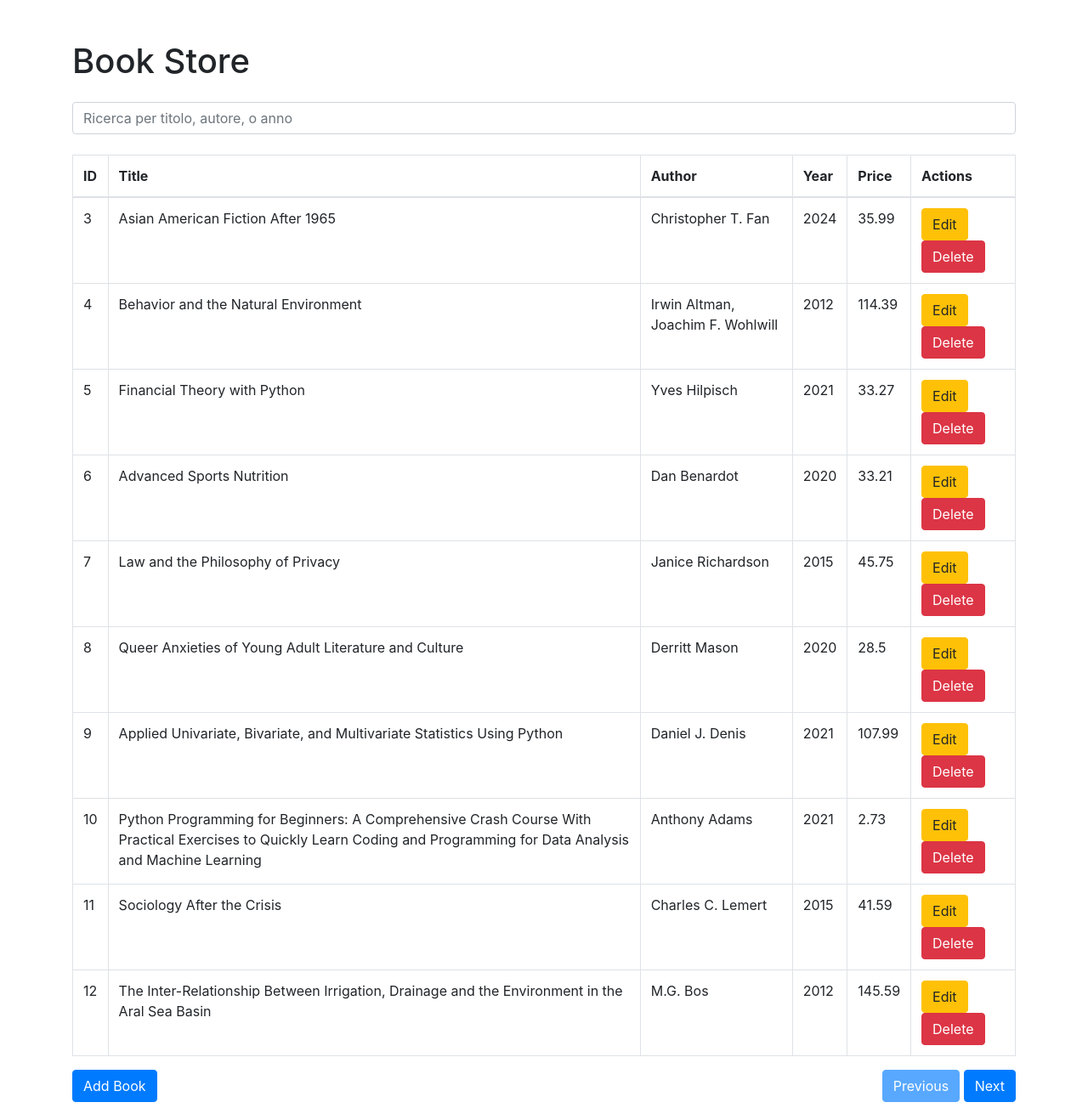
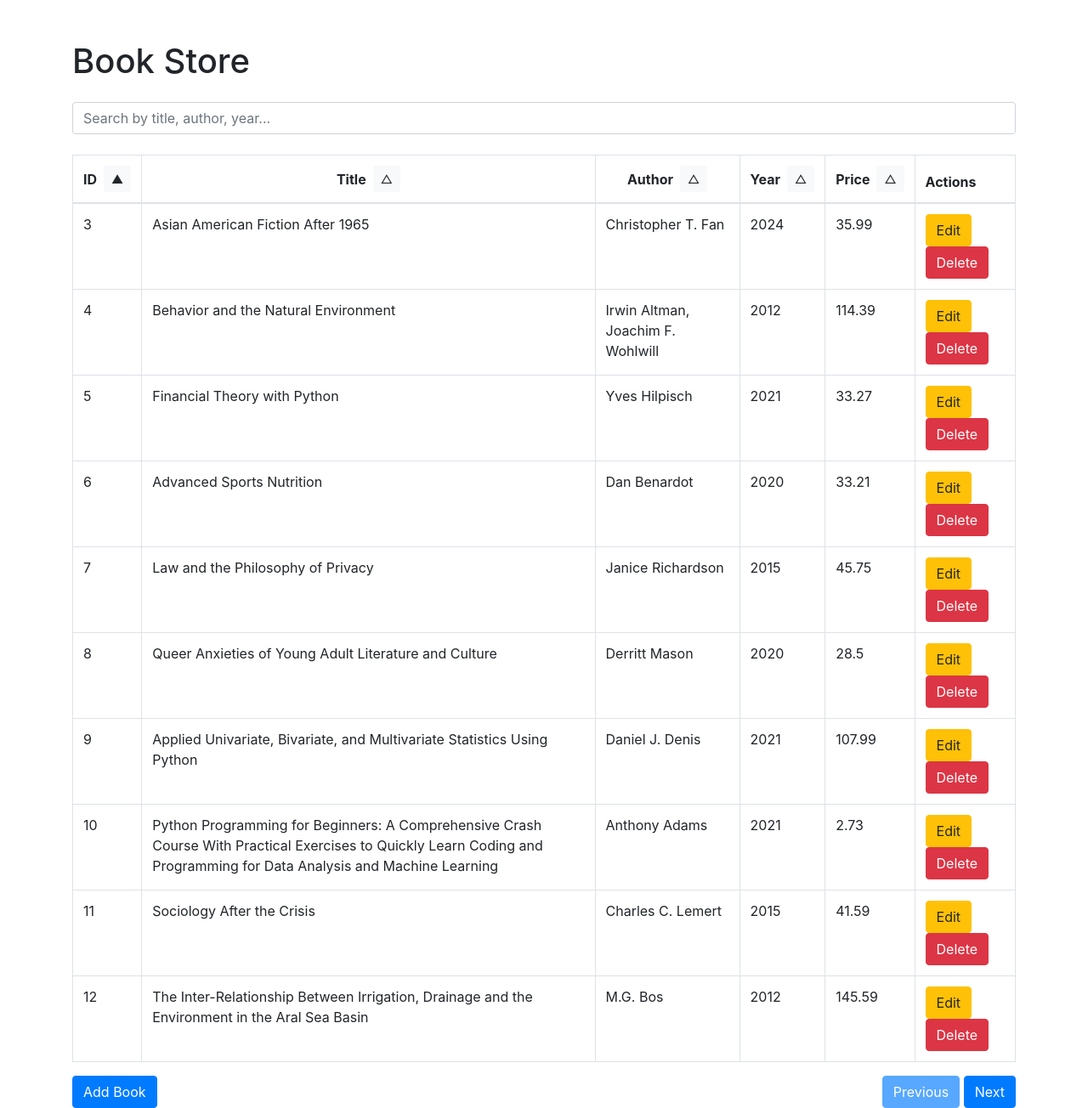
Before and after one commit to Sopralapanca/book-store-reply-challenge, a Flask app: page / in a window 1280 px wide. Shown: the whole page at 85% size. Run offline with Flask 3, Linux system fonts and the light colour scheme; data comes from the database, SQL or seed files in the repository; both versions use the stored data as it was after the commit; some libraries are stand-ins or nearby versions.

Commit message:
different typed of ordering, fixing edit and delete books

```diff
--- a/app.py
+++ b/app.py
@@ -56,20 +56,25 @@ def generate_summary_keywords_for_book(id):
 @app.route('/api/books', methods=['GET'])
 def get_books():
     page = request.args.get('page', 1, type=int)
-    per_page = 10
+    per_page = request.args.get('per_page', 10, type=int)
     offset = (page - 1) * per_page
     search_query = request.args.get('search', '')
+
+    sort_by = request.args.get('sort_by', 'id')
+    sort_order = request.args.get('sort_order', 'asc')
+
+    base_query = "SELECT * FROM books WHERE title LIKE ? OR author LIKE ? OR year LIKE ?"
+    sort_query = f"ORDER BY {sort_by} {sort_order.upper()} LIMIT ? OFFSET ?"
+    full_query = f"{base_query} {sort_query}"
 
     conn = connect_db()
     c = conn.cursor()
 
     if search_query:
         search_query = f"%{search_query}%"
-        c.execute("""SELECT * FROM books
-                     WHERE title LIKE ? OR author LIKE ? OR year LIKE ?
-                     LIMIT ? OFFSET ?""", (search_query, search_query, search_query, per_page, offset))
+        c.execute(full_query, (search_query, search_query, search_query, per_page, offset))
     else:
-        c.execute("SELECT * FROM books LIMIT ? OFFSET ?", (per_page, offset))
+        c.execute(full_query, ('%', '%', '%', per_page, offset))
 
     books = c.fetchall()
 
--- a/static/main.js
+++ b/static/main.js
@@ -1,21 +1,24 @@
 let currentPage = 1;
+let currentSortColumn = 'id';
+let currentSortOrder = 'asc';
 
 function loadBooks(page = 1, query = '') {
 
     const searchQuery = query ? `&search=${query}` : '';
+    const url = `/api/books?page=${page}${searchQuery}&sort_by=${currentSortColumn}&sort_order=${currentSortOrder}`;
 
-    fetch(`/api/books?page=${page}${searchQuery}`)
+    fetch(url)
         .then(response => response.json())
         .then(data => {
             const table = document.getElementById('books-table');
             table.innerHTML = '';
             data.books.forEach(book => {
-                const row = `<tr onclick="viewBook(${book[0]})">
-                                <td>${book[0]}</td>
-                                <td>${book[1]}</td>
-                                <td>${book[2]}</td>
-                                <td>${book[3]}</td>
-                                <td>${book[4]}</td>
+                const row = `<tr>
+                                <td onclick="viewBook(${book[0]})">${book[0]}</td>
+                                <td onclick="viewBook(${book[0]})">${book[1]}</td>
+                                <td onclick="viewBook(${book[0]})">${book[2]}</td>
+                                <td onclick="viewBook(${book[0]})">${book[3]}</td>
+                                <td onclick="viewBook(${book[0]})">${book[4]}</td>
                                 <td>
                                     <button class="btn btn-warning" onclick="editBook(${book[0]})">Edit</button>
                                     <button class="btn btn-danger" onclick="deleteBook(${book[0]})">Delete</button>
@@ -30,6 +33,39 @@ function loadBooks(page = 1, query = '') {
             document.querySelector("#pagination button:first-child").disabled = currentPage === 1;
             document.querySelector("#pagination button:last-child").disabled = currentPage * data.per_page >= data.total_books;
         });
+}
+
+
+function sortTable(column) {
+    // Toggle dell'ordine di ordinamento se la stessa colonna viene cliccata
+    if (currentSortColumn === column) {
+        currentSortOrder = currentSortOrder === 'asc' ? 'desc' : 'asc';
+    } else {
+        currentSortColumn = column;
+        currentSortOrder = 'asc';  // Resetta a ascendente quando cambi colonna
+    }
+
+    updateSortIcons();
+    loadBooks();  // Ricarica i libri con il nuovo ordinamento
+}
+
+
+
+function updateSortIcons() {
+    const columns = ['id', 'title', 'author', 'year', 'price'];
+
+    columns.forEach(col => {
+        const iconElement = document.getElementById(`sort-icon-${col}`);
+        if (col === currentSortColumn) {
+            if (currentSortOrder === 'asc') {
+                iconElement.innerHTML = '&#9650;';  // Freccia verso l'alto
+            } else {
+                iconElement.innerHTML = '&#9660;';  // Freccia verso il basso
+            }
+        } else {
+            iconElement.innerHTML = '&#9651;';  // freccia bidirezionale
+        }
+    });
 }
 
 function previousPage() {
@@ -47,7 +83,7 @@ function searchBooks() {
     loadBooks(1, query);  // Start search from the first page
 }
 
-function addBook() {
+function bookChecks(){
     const title = prompt("Enter book title:");
     if (title === null) return;
     const author = prompt("Enter book author:");
@@ -72,16 +108,23 @@ function addBook() {
         price = prompt("Enter book price (e.g., 10.00):");
         if (price === null) return;
 
-        if(!isNaN(price) && parseFloat(price) === price && parseFloat(price) >= 0){
-            alert("Invalid price. Please enter a valid price.");
-        }else {
+        if (!isNaN(price) && price.trim() !== "" && parseFloat(price) === price && parseFloat(price) >= 0) {
             price = parseFloat(price).toFixed(2);
             break;
+        } else {
+            alert("Invalid price. Please enter a valid price.");
         }
     }
 
 
     const book = { title, author, year, price };
+
+    return book;
+}
+
+
+function addBook() {
+    let book = bookChecks();
 
     fetch('/api/books', {
         method: 'POST',
@@ -98,12 +141,8 @@ function addBook() {
 }
 
 function editBook(id) {
-    const title = prompt("Enter new title:");
-    const author = prompt("Enter new author:");
-    const year = prompt("Enter new year:");
-    const price = prompt("Enter new price:");
 
-    const book = { title, author, year, price };
+    let book = bookChecks();
 
     fetch(`/api/books/${id}`, {
         method: 'PUT',
@@ -124,7 +163,13 @@ function viewBook(id) {
         window.location.href = `/book_details?id=${id}`;
     }
 
-window.onload = () => loadBooks(currentPage);
+//window.onload = () => loadBooks(currentPage);
+
+
+document.addEventListener('DOMContentLoaded', () => {
+    updateSortIcons();  // Imposta la freccia predefinita
+    loadBooks(currentPage);  // Carica i libri
+});
 
 // Add event listener to search input - dynamic search
 document.getElementById('search-input').addEventListener('input', () => {
--- a/templates/index.html
+++ b/templates/index.html
@@ -13,18 +13,53 @@
 
     <!-- Search Bar -->
     <div class="input-group mb-4">
-        <input type="text" class="form-control" id="search-input" placeholder="Ricerca per titolo, autore, o anno">
+        <input type="text" class="form-control" id="search-input" placeholder="Search by title, author, year...">
     </div>
 
     <!-- Books Table -->
     <table class="table table-bordered">
         <thead>
             <tr>
-                <th>ID</th>
-                <th>Title</th>
-                <th>Author</th>
-                <th>Year</th>
-                <th>Price</th>
+                <th>
+                    <div class="d-flex justify-content-center align-items-center">
+                        ID
+                        <button class="btn btn-sm btn-light ml-2" onclick="sortTable('id')">
+                            <span id="sort-icon-id" class="sort-icon">&#9650;</span>
+                        </button>
+                    </div>
+                </th>
+                <th>
+                    <div class="d-flex justify-content-center align-items-center">
+                        Title
+                        <button class="btn btn-sm btn-light ml-2" onclick="sortTable('title')">
+                            <span id="sort-icon-title" class="sort-icon"></span>
+                        </button>
+                    </div>
+                </th>
+                <th>
+                    <div class="d-flex justify-content-center align-items-center">
+                        Author
+                        <button class="btn btn-sm btn-light ml-2" onclick="sortTable('author')">
+                            <span id="sort-icon-author" class="sort-icon"></span>
+                        </button>
+                    </div>
+                </th>
+                <th>
+                    <div class="d-flex justify-content-center align-items-center">
+                        Year
+                        <button class="btn btn-sm btn-light ml-2" onclick="sortTable('year')">
+                            <span id="sort-icon-year" class="sort-icon"></span>
+                        </button>
+                    </div>
+                </th>
+                <th>
+                    <div class="d-flex justify-content-center align-items-center">
+                        Price
+                        <button class="btn btn-sm btn-light ml-2" onclick="sortTable('price')">
+                            <span id="sort-icon-price" class="sort-icon"></span>
+                        </button>
+                    </div>
+                </th>
                 <th>Actions</th>
             </tr>
         </thead>
```
Also changed, not shown: README.md, database/books.db.
